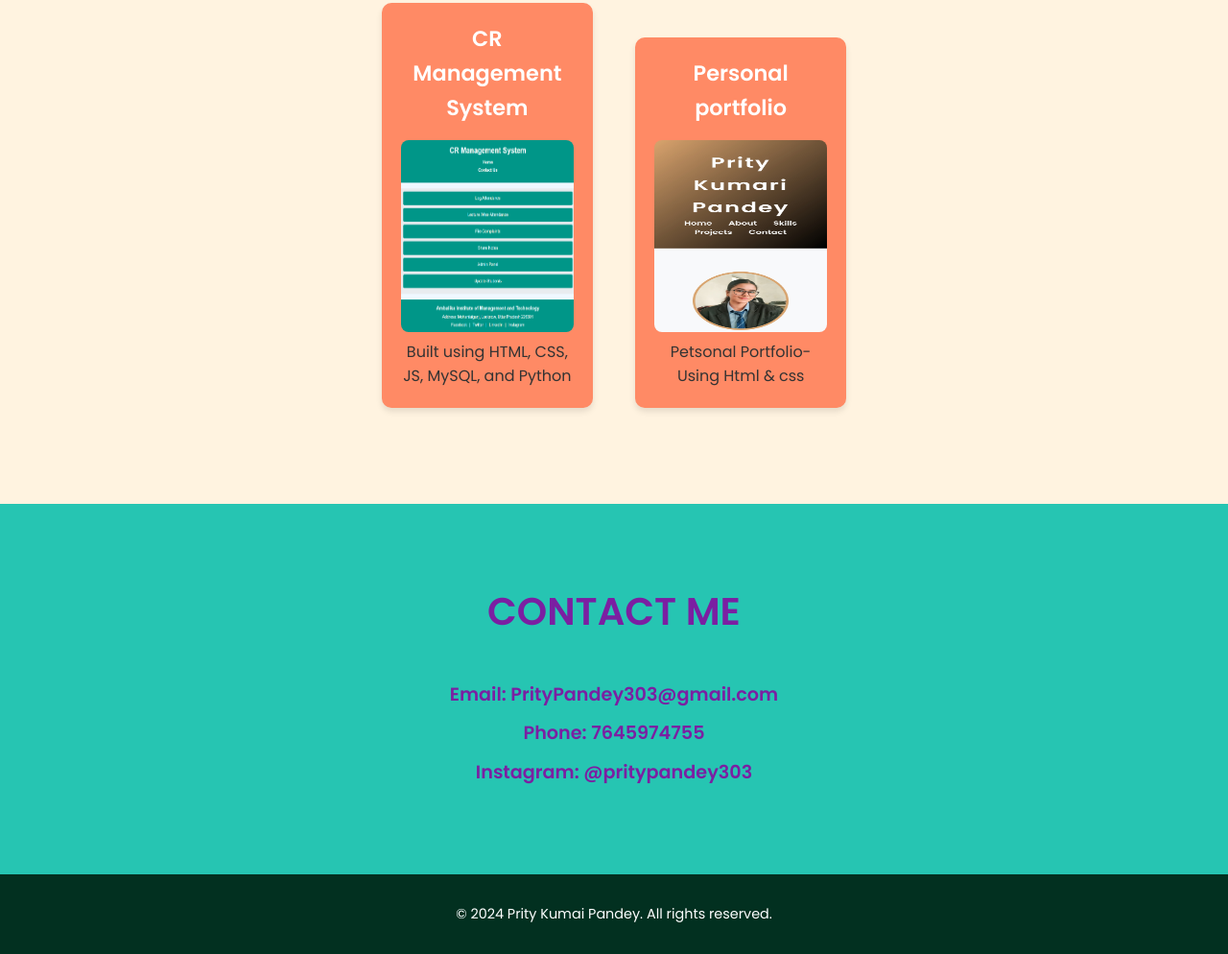
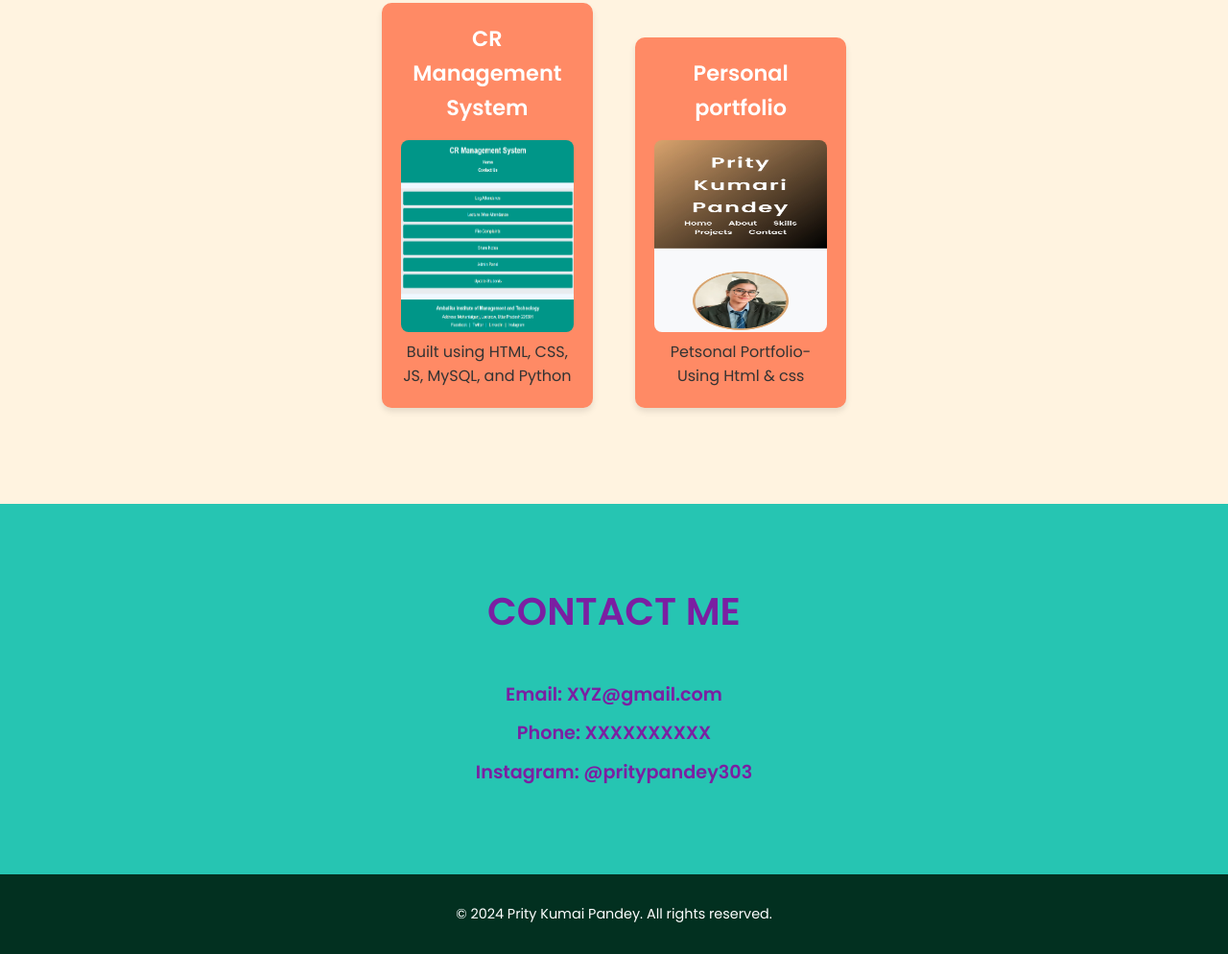
Before and after one commit to PrityPandey303/Prityportfolio-, a plain HTML site: page index.html in a window 1280 px wide. Shown: the part 1563-2557 px from the top of the page at 96% size. Drawn offline with Linux system fonts and the light colour scheme.

Commit message:
index.html

```diff
--- a/index.html
+++ b/index.html
@@ -275,8 +275,8 @@
     <!-- Contact Section -->
     <section id="contact" class="contact">
         <h2>Contact Me</h2>
-        <a href="mailto:luckyrounak2895@gmail.com">Email: PrityPandey303@gmail.com</a>
-        <a href="tel:7461932895">Phone: 7645974755</a>
+        <a href="mailto:XYX@gmail.com">Email: XYZ@gmail.com</a>
+        <a href="tel:XXXXX">Phone: XXXXXXXXXX</a>
         <a href="https://www.instagram.com/pritypandey303" target="_blank">Instagram: @pritypandey303</a>
     </section>
 
```
